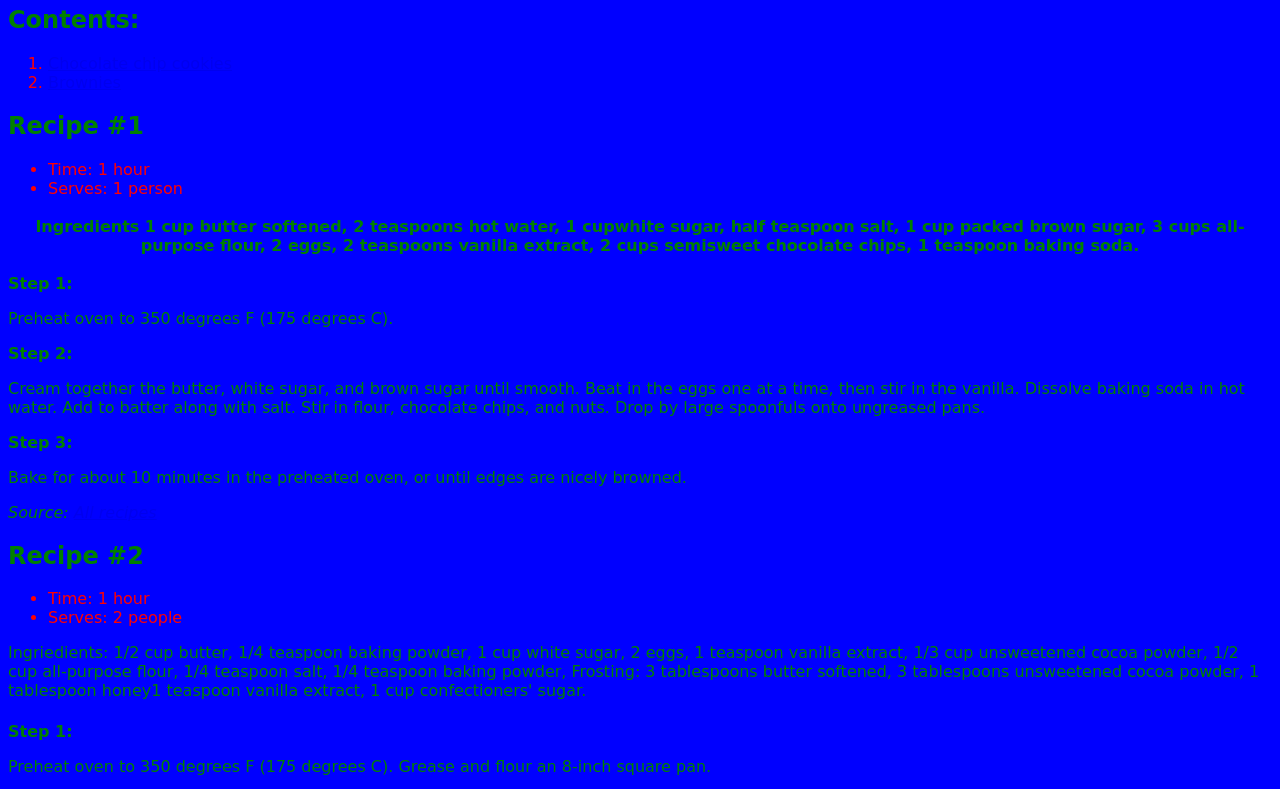
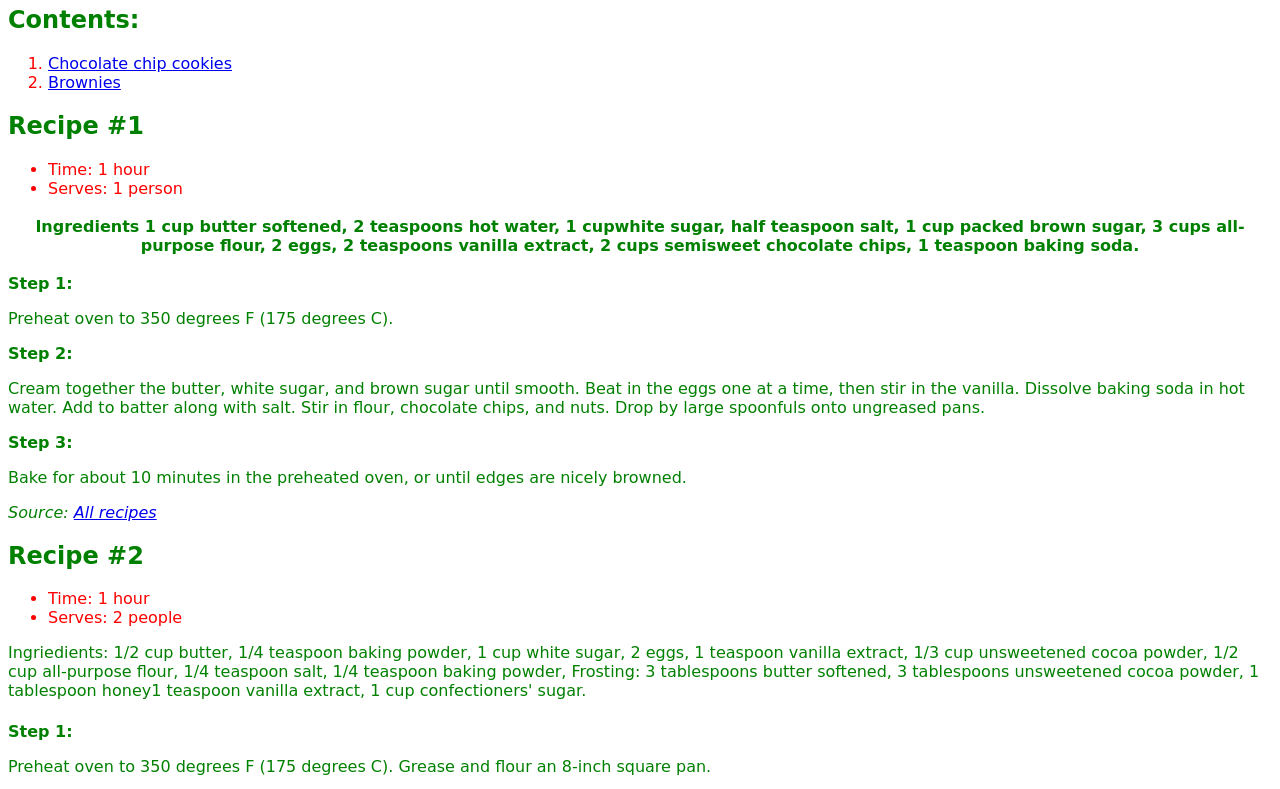
Before and after one commit to SameepShrestha123/SameepShrestha123.github.io, a plain HTML site: page index.html in a window 1280 px wide. Shown: the part 75-864 px from the top of the page. Drawn offline with Linux system fonts and the light colour scheme.

Commit message:
Update index.html

```diff
--- a/index.html
+++ b/index.html
@@ -8,7 +8,7 @@
             font-family:cursive;
         }
             body {
-               background-color: blue;
+               background-color: rgb(#add8e6);
             }
             body {
               color: green;
```
